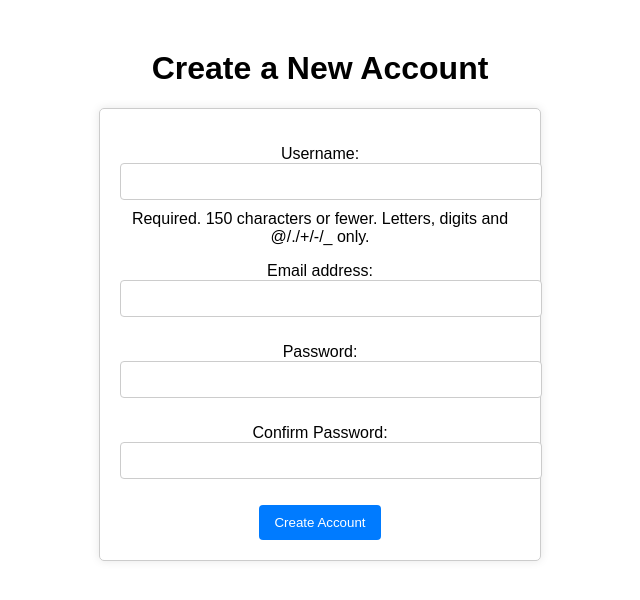
After one commit to jdeepsingh28/Case-Scheduling, a Django app: page /createnewaccount/ in a window 1280 px wide. The commit adds this page. Shown: the top 600 px of the page, without its empty margins (320-960 px from the left). Run offline with Django 4.2, Linux system fonts and the light colour scheme.

Commit message:
new createnewaccount page and some formatting

```diff
--- a/myproject/myapp/forms.py
+++ b/myproject/myapp/forms.py
@@ -1,5 +1,36 @@
 from django import forms
+from django.contrib.auth.models import User
+from django.contrib.auth.password_validation import validate_password
 
 class LoginForm(forms.Form):
     username = forms.CharField(max_length=100)
     password = forms.CharField(widget=forms.PasswordInput)
+
+class CreateNewUserForm(forms.Form):
+    First_Name = forms.CharField(max_length=100)
+    Last_Name = forms.CharField(max_length=100)
+    username = forms.CharField(max_length=100)
+    password = forms.CharField(max_length=100)
+
+class CreateAccountForm(forms.ModelForm):
+    password1 = forms.CharField(label='Password', widget=forms.PasswordInput)
+    password2 = forms.CharField(label='Confirm Password', widget=forms.PasswordInput)
+
+    class Meta:
+        model = User
+        fields = ['username', 'email']
+
+    def clean_password2(self):
+        password1 = self.cleaned_data.get('password1')
+        password2 = self.cleaned_data.get('password2')
+        if password1 and password2 and password1 != password2:
+            raise forms.ValidationError("Passwords don't match")
+        validate_password(password2)
+        return password2
+
+    def save(self, commit=True):
+        user = super().save(commit=False)
+        user.set_password(self.cleaned_data["password1"])
+        if commit:
+            user.save()
+        return user
--- /dev/null
+++ b/myproject/myapp/templates/createnewaccount.html
@@ -0,0 +1,57 @@
+<!DOCTYPE html>
+<html lang="en">
+<head>
+    <meta charset="UTF-8">
+    <title>Create New Account</title>
+    <style>
+        body {
+            font-family: Arial, sans-serif;
+            text-align: center;
+            margin-top: 50px;
+        }
+        .container {
+            max-width: 400px;
+            margin: 0 auto;
+            padding: 20px;
+            border: 1px solid #ccc;
+            border-radius: 5px;
+            box-shadow: 0 0 10px rgba(0, 0, 0, 0.1);
+        }
+        input[type="text"], input[type="password"], input[type="email"] {
+            width: 100%;
+            padding: 10px;
+            margin-bottom: 10px;
+            border: 1px solid #ccc;
+            border-radius: 4px;
+        }
+        button {
+            padding: 10px 15px;
+            background-color: #007BFF;
+            color: #fff;
+            border: none;
+            border-radius: 4px;
+            cursor: pointer;
+        }
+        button:hover {
+            background-color: #0056b3;
+        }
+    </style>
+</head>
+<body>
+    <h1>Create a New Account</h1>
+    <div class="container">
+        {% load admin_urls %}
+        <form method="post" action="{% url 'createnewaccount' %}">
+            <!--{% csrf_token %}
+            <input type="text" name="username" placeholder="Username" required>
+            <input type="email" name="email" placeholder="Email" required>
+            <input type="password" name="password1" placeholder="Password" required>
+            <input type="password" name="password2" placeholder="Confirm Password" required>
+            <button type="submit">Create Account</button>-->
+            {% csrf_token %}
+            {{ form.as_p }}
+            <button type="submit">Create Account</button>
+        </form>
+    </div>
+</body>
+</html>
--- a/myproject/myapp/urls.py
+++ b/myproject/myapp/urls.py
@@ -4,4 +4,5 @@ from . import views
 urlpatterns = [
     path('', views.login_view, name='login'),
     path('home/', views.home_view, name='home'),
+    path('createnewaccount/', views.create_account_view, name='createnewaccount'),
 ]
--- a/myproject/myapp/views.py
+++ b/myproject/myapp/views.py
@@ -5,6 +5,7 @@ from django.contrib.auth.forms import AuthenticationForm
 from django.http import HttpResponse
 from django.contrib.auth.decorators import login_required
 from .scraping import scrape_course_data
+from .forms import CreateAccountForm
 
 def login_view(request):
     if request.method == "POST":
@@ -47,3 +48,14 @@ def get_major_info(major):
         return "Information related to Major 1"
     elif major == "major2":
         return "Information related to Major 2"
+
+
+def create_account_view(request):
+    if request.method == 'POST':
+        form = CreateAccountForm(request.POST)
+        if form.is_valid():
+            form.save()
+            return redirect('login')  # Redirect to the login page or any other page you prefer
+    else:
+        form = CreateAccountForm()
+    return render(request, 'createnewaccount.html', {'form': form})
```
Also changed, not shown: myproject/myapp/templates/login.html (+18 -6 lines), myproject/db.sqlite3.
